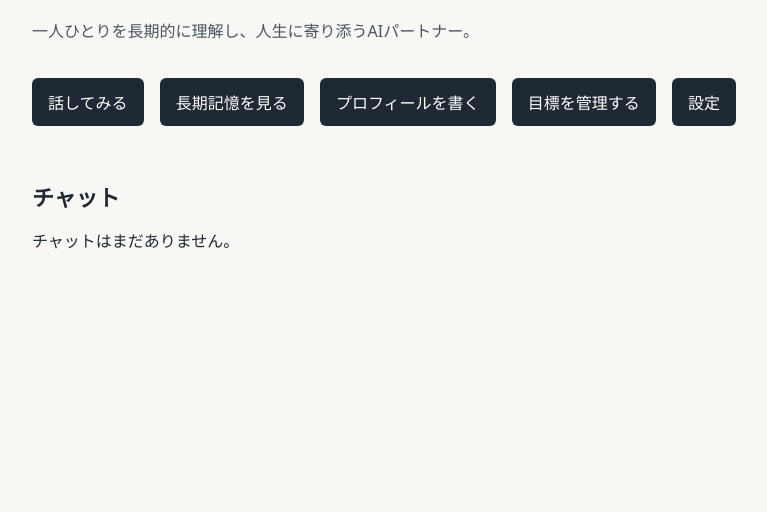
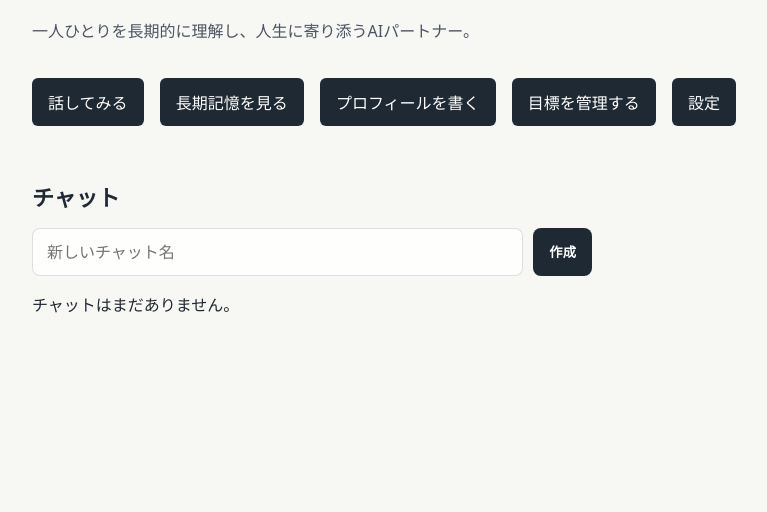
Before and after one commit to kokura-yuta/PAS, a FastAPI app: template templates/home.html in a window 1280 px wide. Shown: the part 250-762 px from the top of the page, without its empty margins (128-895 px from the left). Run offline with FastAPI, Linux system fonts and the light colour scheme; the template is opened without the code that fills it, so the values that code supplies are empty.

Commit message:
Add custom chat thread creation

```diff
--- a/main.py
+++ b/main.py
@@ -168,6 +168,23 @@ def load_chat_threads():
         )
 
         return threads
+    finally:
+        db.close()
+
+def create_chat_thread(title):
+    db = SessionLocal()
+
+    try:
+        thread = ChatThread(
+            title=title,
+            thread_type="custom"
+        )
+
+        db.add(thread)
+        db.commit()
+        db.refresh(thread)
+
+        return thread
     finally:
         db.close()
 
@@ -663,6 +680,17 @@ def chat_thread_page(request: Request, thread_id: int):
         }
     )
 
+@app.post("/chat_threads")
+def chat_thread_create(title: str = Form("")):
+    clean_title = title.strip()
+
+    if not clean_title:
+        return RedirectResponse(url="/", status_code=303)
+
+    thread = create_chat_thread(clean_title[:200])
+
+    return RedirectResponse(url=f"/chat/{thread.id}", status_code=303)
+
 @app.get("/memories")
 def memories_page(request: Request):
     memories = load_memory_items()
--- a/static/style.css
+++ b/static/style.css
@@ -101,6 +101,34 @@ body {
 .thread-list h2 {
     margin: 0 0 16px;
     font-size: 22px;
+}
+
+.thread-form {
+    display: flex;
+    gap: 10px;
+    max-width: 560px;
+    margin-bottom: 14px;
+}
+
+.thread-form input {
+    flex: 1;
+    min-width: 0;
+    padding: 12px 14px;
+    border: 1px solid var(--field-border);
+    border-radius: 8px;
+    background: var(--field-bg);
+    color: var(--text);
+    font: inherit;
+}
+
+.thread-form button {
+    padding: 12px 16px;
+    border: none;
+    border-radius: 8px;
+    background: var(--accent);
+    color: var(--accent-text);
+    font-weight: 700;
+    cursor: pointer;
 }
 
 .thread-links {
@@ -371,6 +399,14 @@ body {
         text-align: center;
     }
 
+    .thread-form {
+        display: grid;
+    }
+
+    .thread-form button {
+        width: 100%;
+    }
+
     .page {
         padding: 32px 24px;
     }
--- a/templates/home.html
+++ b/templates/home.html
@@ -27,6 +27,11 @@
         <section class="thread-list">
             <h2>チャット</h2>
 
+            <form class="thread-form" method="post" action="/chat_threads">
+                <input type="text" name="title" placeholder="新しいチャット名" autocomplete="off" required>
+                <button type="submit">作成</button>
+            </form>
+
             {% if chat_threads %}
                 <div class="thread-links">
                     {% for thread in chat_threads %}
```
